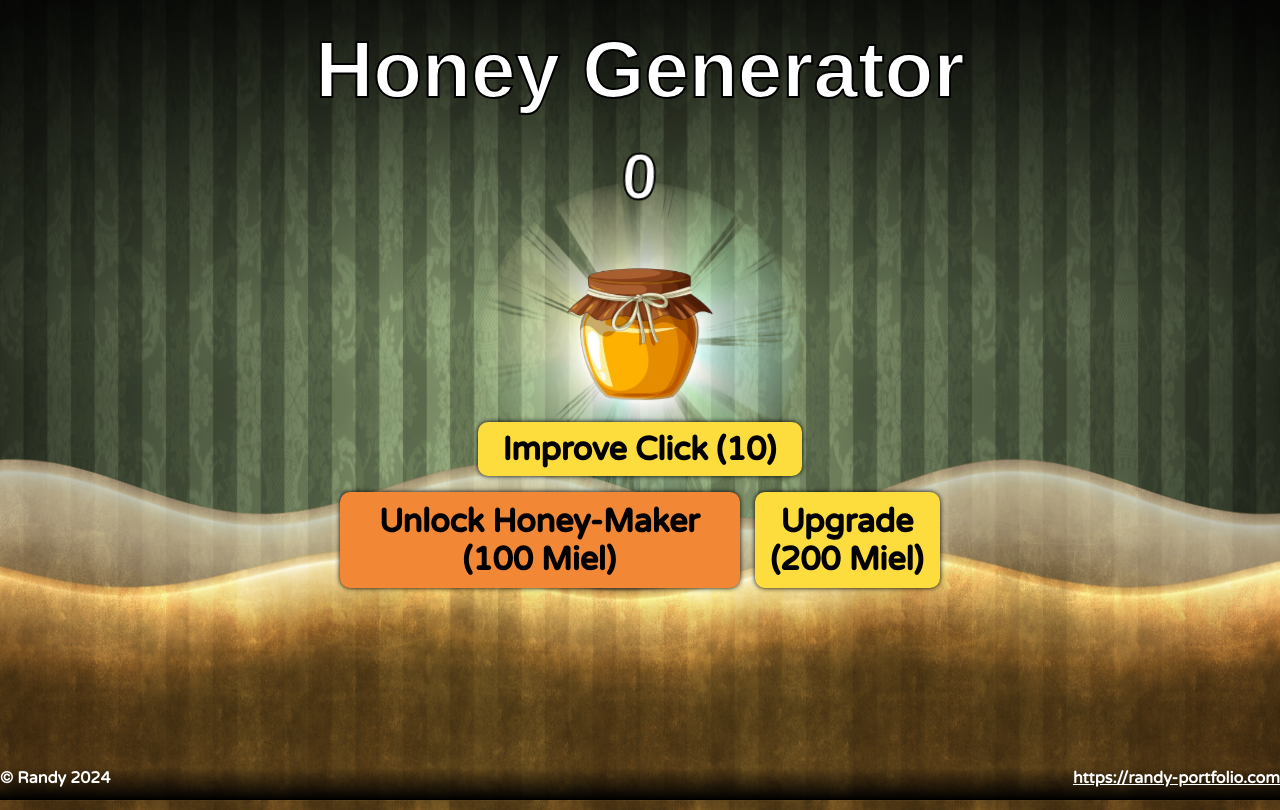
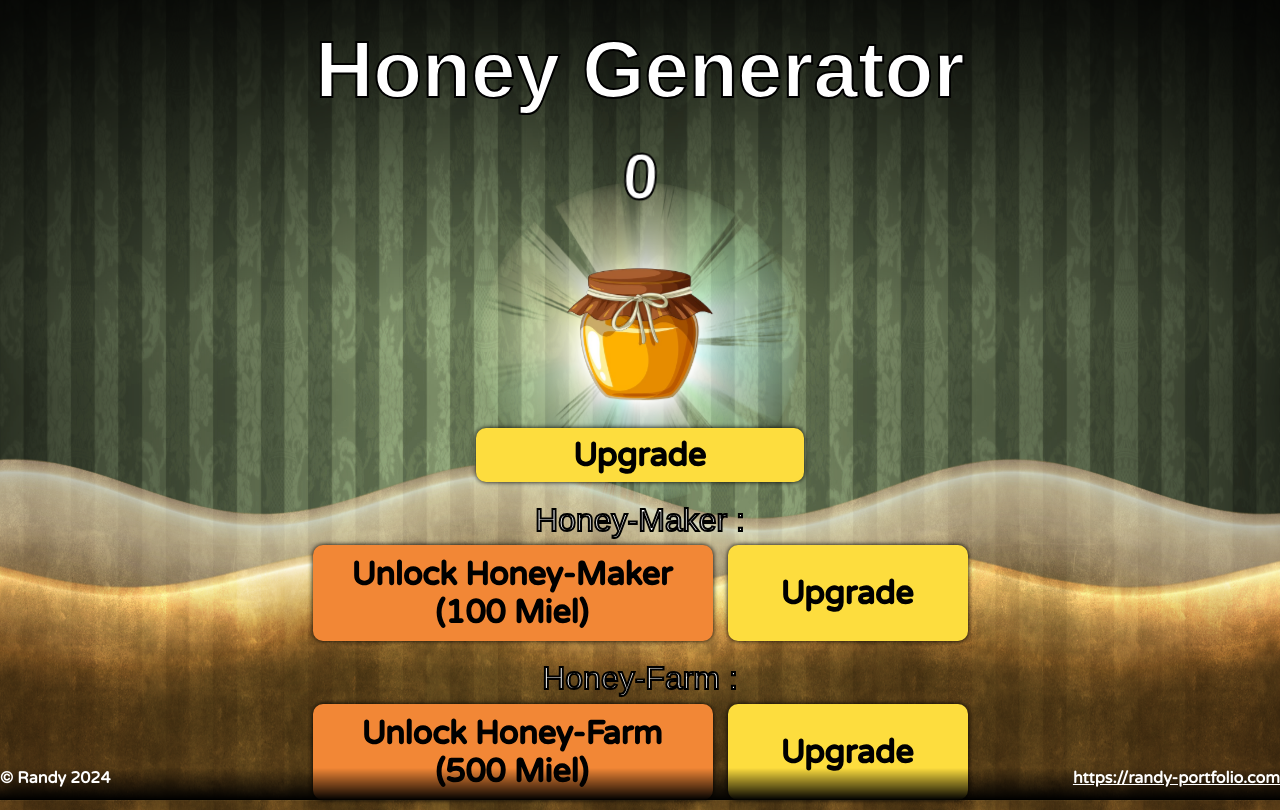
Before and after one commit to Randy-l7/HoneyMaker, a website: page index.html in a window 1280 px wide. Shown: the top 810 px of the page. Drawn offline with Linux system fonts and the light colour scheme; a web font is replaced by a local one.

Commit message:
Updated Upgrade

```diff
--- a/index.html
+++ b/index.html
@@ -44,9 +44,16 @@
                         </div>
                     </div>
                     <button id="clickImprove">Upgrade</button>
+                    <div id="upgradeName"><p>Honey-Maker :</p></div>
                     <div id="counterAutoDisplay" class="row-flex">
-                        <button id="counterAuto">Unlock Honey-Maker<div>(100 Miel)</div></button>
-                        <button id="counterAutoUpgrade">Upgrade<div id="upgradePrice"></div></button>
+
+                        <button class="counterAuto" data-upgrade ="Honey-Maker">Unlock Honey-Maker<br>(100 Miel)</button>
+                        <button class="counterAutoUpgrade" data-upgrade ="Honey-Maker">Upgrade<div class="upgradePrice"></div></button>
+                    </div>
+                    <div id="upgradeName"><p>Honey-Farm :</p></div>
+                    <div id="counterAutoDisplay" class="row-flex">
+                        <button class="counterAuto" data-upgrade="Honey-Farm">Unlock Honey-Farm<br>(500 Miel)</button>
+                        <button class="counterAutoUpgrade" data-upgrade="Honey-Farm">Upgrade<div class="upgradePrice"></div></button>
                     </div>
                 </div>
             </div>
@@ -59,7 +66,7 @@
 
         <!-- <img style="position: relative; width: 50dvw; height: auto;" src="img/nia.png"> -->
 
-        <script src="script.js"></script>
+
 
     </div>
 
@@ -67,5 +74,6 @@
         <span class="left">© Randy 2024</span>
         <span class="right"><a href="https://randy-portfolio.com/">https://randy-portfolio.com</a></span>
     </footer>
+    <script src="script/game.js" type="module"></script>
 </body>
 </html>
--- a/script.js
+++ /dev/null
@@ -1,233 +0,0 @@
-"use strict";
-
-const addButtonElement = document.getElementById('counterAdd');
-
-class Game {
-    static total = 0;
-    static currentSpeed = 0;
-    static spaceCanvas = document.getElementById('newElementsContainer');
-    static autoInterval = null;
-    static Doigby = new Audio('audio/doigby.mp3');
-    static counterAutoElement = document.getElementById('counterAuto');
-    static counterDisplayElement = document.getElementById('counterDisplay');
-    static counterAutoUpgrade = document.getElementById("counterAutoUpgrade");
-    static upgradePrice = this.counterAutoUpgrade.querySelector("#upgradePrice");
-    static upgradePriceMilestones = Array.from({ length: 1000 }, (_, i) => Math.round(200 + 100 * i));
-    static currentUpgradePriceMilestonesIndex = 0;
-    static fallingPot = [];
-    static startTimer = 0.0;
-    static milestonesMap = new Map([
-        [0, { img: Object.assign(new Image(), { src: "img/honey.png" }), factor: 1, size: 32 }],
-        [2000, { img: Object.assign(new Image(), { src: "img/box.png" }), factor: 2000, size: 128 }]
-    ]);
-
-    static initialize() {
-        this.autoInterval = setInterval(this.refreshTimer.bind(this), 500);
-        this.onResize();
-        this.actualUpgradeMilestones();
-    }
-
-    static updateImage() {
-        let currentConfig = null;
-        for (const [limit, config] of this.milestonesMap) {
-            if (this.total >= limit) {
-                currentConfig = config;
-            }
-        }
-        return currentConfig;
-    }
-
-    static refresh() {
-        if (this.currentSpeed) {
-            this.counterAutoElement.textContent = `Current speed : ${this.currentSpeed.toLocaleString('en-US')}/s`;
-        }
-        const totalString = Math.floor(this.total).toLocaleString("en-us");
-        document.title = `Honey : ${totalString}`;
-        let config = this.updateImage();
-        const ctx = this.spaceCanvas.getContext("2d");
-        ctx.imageSmoothingQuality = 'high';
-        ctx.clearRect(0, 0, this.spaceCanvas.width, this.spaceCanvas.height);
-        const { img, factor, size } = config;
-        this.counterDisplayElement.textContent = totalString;
-        for (let i = 0; i < Math.floor(this.total / factor); i++) {
-            ctx.drawImage(img, (i * size) % this.spaceCanvas.width, Math.floor((i * size) / this.spaceCanvas.width) * size, size, size);
-        }
-        this.saveState();
-    }
-
-    static animationFalling() {
-        for (let i = 0; i < ClickImprovement.clickIncrement; i++) {
-            const newPot = {
-                x: Math.random() * this.spaceCanvas.width - 50,
-                y: -100,
-                isFalling: true,
-                speed: 2 + 10 * Math.random()
-            };
-            this.fallingPot.push(newPot);
-        }
-    }
-
-    static onResize() {
-        this.spaceCanvas.width = window.innerWidth;
-        this.spaceCanvas.height = window.innerHeight;
-        this.refresh();
-    }
-
-    static onClickCounter() {
-        if (this.total < 100 && this.currentSpeed === 0) {
-            ErrorManager.errorMessageDisplay();
-        } else if (this.total >= 100 && this.currentSpeed === 0) {
-            this.currentSpeed = 1;
-            this.total -= 100;
-            this.refresh();
-            this.startTimer = Date.now();
-        }
-    }
-
-    static onClickCounterUpgrade() {
-        if (this.currentSpeed === 0) {
-            ErrorManager.errorMessageDisplay();
-        } else if (this.total >= this.upgradePriceMilestones[this.currentUpgradePriceMilestonesIndex]) {
-            this.currentSpeed += 1;
-            this.currentUpgradePriceMilestonesIndex++;
-            this.total -= this.upgradePriceMilestones[this.currentUpgradePriceMilestonesIndex - 1];
-            this.refresh();
-            this.actualUpgradeMilestones();
-        } else {
-            ErrorManager.errorMessageDisplay();
-        }
-    }
-
-    static actualUpgradeMilestones() {
-        this.upgradePrice.textContent = `(${(this.upgradePriceMilestones[this.currentUpgradePriceMilestonesIndex] || 0).toLocaleString('en-US')} Miel)`;
-    }
-
-    static onMouseDown() {
-        this.total += ClickImprovement.clickIncrement;
-        let audioPlay = new Audio('audio/honey-sfx.mp3');
-        this.animationFalling();
-        audioPlay.play();
-        this.Doigby.play();
-        this.refresh();
-    }
-
-    static refreshTimer() {
-        const time = Date.now();
-        const dif = time - this.startTimer;
-        let gain = 0.0;
-        gain += dif / 1000 * this.currentSpeed;
-        if (gain >= 1) {
-            this.total += gain;
-            this.startTimer = time;
-            this.refresh();
-        }
-    }
-
-    static update() {
-        this.refreshTimer();
-        const ctxFalling = this.spaceCanvas.getContext("2d");
-        if (this.fallingPot.length) {
-            ctxFalling.clearRect(0, 0, this.spaceCanvas.width, this.spaceCanvas.height);
-            this.refresh();
-            this.fallingPot.forEach((pot) => {
-                if (pot.isFalling) {
-                    pot.y += pot.speed;
-                    ctxFalling.drawImage(this.milestonesMap.get(0).img, pot.x, pot.y, 100, 100);
-                }
-            });
-            this.fallingPot = this.fallingPot.filter((pot) => pot.y < this.spaceCanvas.height);
-        }
-        window.requestAnimationFrame(this.update.bind(this));
-    }
-
-    static refreshInterval() {
-        this.refreshTimer();
-    }
-
-    static saveState() {
-        const state = {
-            total: this.total,
-            currentSpeed: this.currentSpeed,
-            currentUpgradePriceMilestonesIndex: this.currentUpgradePriceMilestonesIndex,
-            clickIncrement: ClickImprovement.clickIncrement,
-            clickMilestoneIndex: ClickImprovement.currentMilestoneIndex,
-            startTimer: this.startTimer,
-        };
-        localStorage.setItem('gameState', JSON.stringify(state));
-    }
-
-    static loadState() {
-        const savedState = localStorage.getItem('gameState');
-        if (savedState) {
-            const state = JSON.parse(savedState);
-            this.total = state.total;
-            this.currentSpeed = state.currentSpeed;
-            this.currentUpgradePriceMilestonesIndex = state.currentUpgradePriceMilestonesIndex;
-            ClickImprovement.clickIncrement = state.clickIncrement;
-            ClickImprovement.currentMilestoneIndex = state.clickMilestoneIndex;
-            this.startTimer = state.startTimer;
-
-            ClickImprovement.actualMilestone();
-            this.actualUpgradeMilestones();
-            this.refresh();
-        }
-    }
-}
-
-class ClickImprovement {
-    static clickIncrement = 1;
-    static milestones = Array.from({ length: 100 }, (_, i) => Math.round(10 * Math.pow(10 + i, i)));
-    static currentUpgradePriceMilestonesIndex = 0;
-    static currentMilestoneIndex = 0;
-    static improveClickElement = document.getElementById('clickImprove');
-
-    static initialize() {
-        this.actualMilestone();
-
-    }
-
-    static actualMilestone() {
-        this.improveClickElement.textContent = `Improve Click (${(this.milestones[this.currentMilestoneIndex] || 0).toLocaleString('en-US')})`;
-    }
-
-    static upgradeClick() {
-        if (Game.total >= this.milestones[this.currentMilestoneIndex]) {
-            this.clickIncrement = Math.pow(2, this.currentMilestoneIndex + 1);
-            this.currentMilestoneIndex++;
-            Game.total -= this.milestones[this.currentMilestoneIndex - 1];
-            this.actualMilestone();
-            Game.refresh();
-        } else {
-            ErrorManager.errorMessageDisplay();
-        }
-    }
-}
-
-class ErrorManager {
-    static errorMessageElement = document.getElementById('errorMessage');
-
-    static errorMessageDisplay() {
-        this.errorMessageElement.style.animation = 'none';
-        this.errorMessageElement.classList.add('visible');
-        setTimeout(() => {
-            this.errorMessageElement.style.animation = 'fadeOut 1s forwards';
-        }, 1000);
-    }
-}
-
-document.addEventListener('DOMContentLoaded', function () {
-    const button = document.getElementById('counterAdd');
-    const rect = button.getBoundingClientRect();
-    const x = rect.left;
-    const y = rect.top;
-});
-
-Game.loadState();
-Game.update();
-addButtonElement.addEventListener('mousedown', () => Game.onMouseDown());
-Game.counterAutoElement.addEventListener('click', () => Game.onClickCounter());
-ClickImprovement.improveClickElement.addEventListener('click', () => ClickImprovement.upgradeClick());
-ClickImprovement.initialize();
-Game.initialize();
-window.addEventListener("resize", () => Game.onResize());
-Game.counterAutoUpgrade.addEventListener('click', () => Game.onClickCounterUpgrade());
--- a/style.css
+++ b/style.css
@@ -143,6 +143,13 @@ button:hover{
   transform: scale(1.05);
 }
 
+
+button:not(.locked):active {
+  transform: scale(0.95);
+  transition: 0s;
+}
+
+
 a {
   color: white;
 }
@@ -157,6 +164,8 @@ footer {
     background: rgb(255,255,255);
     background: linear-gradient(180deg, rgba(255,255,255,0) 0%, rgba(0,0,0,1) 100%);
 }
+
+
 
 @keyframes honey-animation-x {
   from {
@@ -360,6 +369,7 @@ footer {
     background-color: transparent;
 }
 
+
 #counterAdd~* {
   transition: 0.2s;
 }
@@ -378,20 +388,20 @@ footer {
     display:flex;
     flex-direction: column;
     text-align: center;
-    gap: 1rem;
+    gap: .2rem;
 
 }
 
 
 
-#counterAuto{
-    width: 25rem; /* largeur fixe */
-    height: 6rem; /* hauteur fixe si besoin */
+.counterAuto{
+    width: 25rem;
+    height: 6rem;
     cursor: pointer;
     text-align: center;
 }
 
-#counterAuto{
+.counterAuto{
     background-color: var(--orange);
 }
 
@@ -439,8 +449,11 @@ h1 {
     position: relative;
     width: 50%;
     margin: 0 auto;
+    margin-top: 1.2rem;
     background-color: var(--yellow);
+
 }
+
 
 #newElementsContainer {
     mask: linear-gradient(0deg, rgba(255,255,255,0) 0%, rgba(0,0,0,1) 15%);
@@ -457,11 +470,21 @@ h1 {
     gap: 15px;
 }
 
-#counterAutoUpgrade {
+
+#upgradeName p {
+  margin: 0;
+  font-size: 2rem;
+  font-weight: lighter;
+  padding-top: 1rem;
+  padding-bottom: .2rem;
+}
+
+
+.counterAutoUpgrade {
     background-color: var(--yellow);
     height: 6rem;
-    border: 1rem;
-    /* transition: background-color 10s ease, transform 10s ease; */
+    width: 15rem;
+
 }
 
 /* #counterAutoUpgrade:hover {
```
